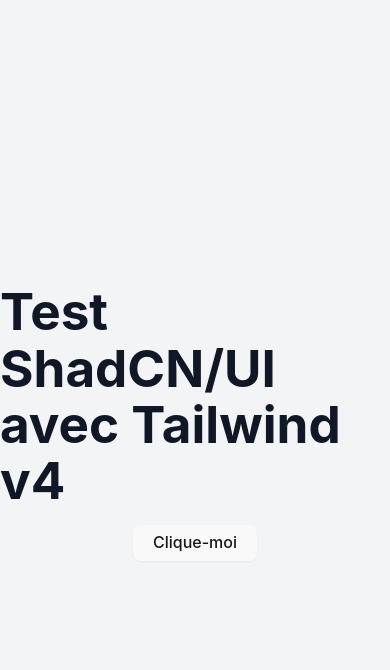
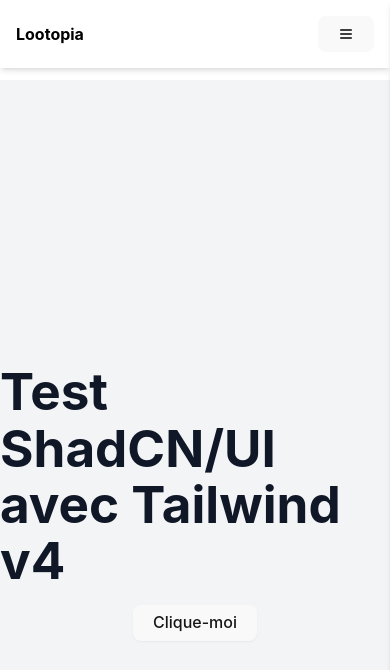
Before and after one commit to lootopia-FPJ/lootopia, a React (Vite) app in the folder web-front-end/: page / in a window 390 px wide. Shown: the top 670 px of the page. Built offline with nearby package versions, Linux system fonts and the light colour scheme.

Commit message:
LMD-49:add navbar + responsive

```diff
--- a/web-front-end/package.json
+++ b/web-front-end/package.json
@@ -17,6 +17,7 @@
     "lucide-react": "^0.475.0",
     "react": "^19.0.0",
     "react-dom": "^19.0.0",
+    "react-router-dom": "^7.2.0",
     "tailwind-merge": "^3.0.1",
     "tailwindcss": "^4.0.5",
     "tailwindcss-animate": "^1.0.7"
--- a/web-front-end/src/App.tsx
+++ b/web-front-end/src/App.tsx
@@ -1,11 +1,40 @@
-import { Button } from '@/components/ui/button'
+/* eslint-disable max-lines-per-function */
+import { BrowserRouter as Router, Route, Routes } from 'react-router-dom'
+import Navbar from './components/Navbar'
+import { Button } from './components/ui/button'
 
 function App() {
   return (
-    <div className="flex flex-col items-center justify-center h-screen bg-gray-100">
-      <h1 className="text-3xl font-bold text-gray-900 mb-4">Test ShadCN/UI avec Tailwind v4</h1>
-      <Button variant="secondary">Clique-moi</Button>
-    </div>
+    <Router>
+      <Navbar />
+      <div className="pt-20">
+        <Routes>
+          <Route
+            path="/"
+            element={
+              <div className="flex flex-col items-center justify-center h-screen bg-gray-100">
+                <h1 className="text-3xl font-bold text-gray-900 mb-4">
+                  Test ShadCN/UI avec Tailwind v4
+                </h1>
+                <Button variant="secondary">Clique-moi</Button>
+              </div>
+            }
+          />
+
+          {/* Autres pages de navigation */}
+          <Route path="/circuit-go" element={<div>Page Circuit Go</div>} />
+          <Route path="/actualités" element={<div>Page Actualités</div>} />
+          <Route path="/saisons" element={<div>Page Saisons</div>} />
+          <Route path="/événements" element={<div>Page Événements</div>} />
+          <Route
+            path="/carte-journée-communauté"
+            element={<div>Page Carte Journée Communauté</div>}
+          />
+          <Route path="/classement" element={<div>Page Classement</div>} />
+          <Route path="/boutique" element={<div>Page Boutique</div>} />
+        </Routes>
+      </div>
+    </Router>
   )
 }
 
--- /dev/null
+++ b/web-front-end/src/components/Navbar.tsx
@@ -0,0 +1,70 @@
+/* eslint-disable max-lines-per-function */
+import { useState } from 'react'
+import { Link } from 'react-router-dom'
+import { Button } from './ui/button'
+import { Menu, X } from 'lucide-react'
+import '../styles/navbar.css'
+
+export default function Navbar() {
+  const [isOpen, setIsOpen] = useState(false)
+
+  return (
+    <nav className="py-4 shadow-md fixed top-0 left-0 w-full z-50 bg-white">
+      <div className="container mx-auto flex justify-between items-center px-4">
+        <Link to="/" className="navbar-link title text-xl font-bold">
+          Lootopia
+        </Link>
+
+        <ul className="hidden lg:flex space-x-8">
+          {['À propos', 'Événement', 'Partenariat', 'Événements', 'Boutique', 'Contact'].map(
+            (item, index) => (
+              <li key={index}>
+                <Link to={`/${item.toLowerCase().replace(/\s+/g, '-')}`} className="navbar-link">
+                  <Button variant="ghost" className="navbar-button">
+                    {item}
+                  </Button>
+                </Link>
+              </li>
+            )
+          )}
+        </ul>
+
+        <Button
+          variant="ghost"
+          className="navbar-button lg:hidden"
+          onClick={() => setIsOpen(!isOpen)}
+        >
+          {isOpen ? <X size={28} /> : <Menu size={28} />}
+        </Button>
+      </div>
+      <div
+        className={`lg:hidden fixed top-0 right-0 h-full w-64 bg-white shadow-md transition-transform ${
+          isOpen ? 'translate-x-0' : 'translate-x-full'
+        }`}
+      >
+        <div className="p-4 flex flex-col space-y-6">
+          <Button
+            variant="ghost"
+            className="navbar-button self-end"
+            onClick={() => setIsOpen(false)}
+          >
+            <X size={28} />
+          </Button>
+
+          {['À propos', 'Événement', 'Partenariat', 'Événements', 'Boutique', 'Contact'].map(
+            (item, index) => (
+              <Link
+                key={index}
+                to={`/${item.toLowerCase().replace(/\s+/g, '-')}`}
+                className="navbar-link text-lg"
+                onClick={() => setIsOpen(false)}
+              >
+                {item}
+              </Link>
+            )
+          )}
+        </div>
+      </div>
+    </nav>
+  )
+}
--- a/web-front-end/src/components/ui/button.tsx
+++ b/web-front-end/src/components/ui/button.tsx
@@ -5,7 +5,7 @@
 import { cn } from '@/lib/utils'
 
 const buttonVariants = cva(
-  "inline-flex items-center justify-center gap-2 whitespace-nowrap rounded-md text-sm font-medium transition-[color,box-shadow] disabled:pointer-events-none disabled:opacity-50 [&_svg]:pointer-events-none [&_svg:not([class*='size-'])]:size-4 [&_svg]:shrink-0 ring-ring/10 dark:ring-ring/20 dark:outline-ring/40 outline-ring/50 focus-visible:ring-4 focus-visible:outline-1 aria-invalid:focus-visible:ring-0",
+  "inline-flex items-center justify-center gap-2 whitespace-nowrap rounded-md text-sm font-medium transition-[color,box-shadow] disabled:pointer-events-none disabled:opacity-50 [&_svg]:pointer-events-none [&_svg:not([class*='size-'])]:size-4 [&_svg]:shrink-0 ring-ring/10 dark:ring-ring/20 dark:outline-ring/40",
   {
     variants: {
       variant: {
@@ -14,7 +14,7 @@
         outline:
           'border border-input bg-background shadow-xs hover:bg-accent hover:text-accent-foreground',
         secondary: 'bg-secondary text-secondary-foreground shadow-xs hover:bg-secondary/80',
-        ghost: 'hover:bg-accent hover:text-accent-foreground',
+        ghost: 'text-black border border-transparent hover: border border-transparent',
         link: 'text-primary underline-offset-4 hover:underline',
       },
       size: {
--- /dev/null
+++ b/web-front-end/src/styles/navbar.css
@@ -0,0 +1,15 @@
+.navbar-link {
+  color: black;
+  text-decoration: none;
+  font-size: 1rem;
+  font-weight: 500;
+  transition: color 0.2s ease-in-out;
+}
+
+.navbar-link:hover {
+  color: black;
+}
+
+.title {
+  font-weight: bold;
+}
```
Also changed, not shown: 2 other files (tests, documents, lock files or other folders).
